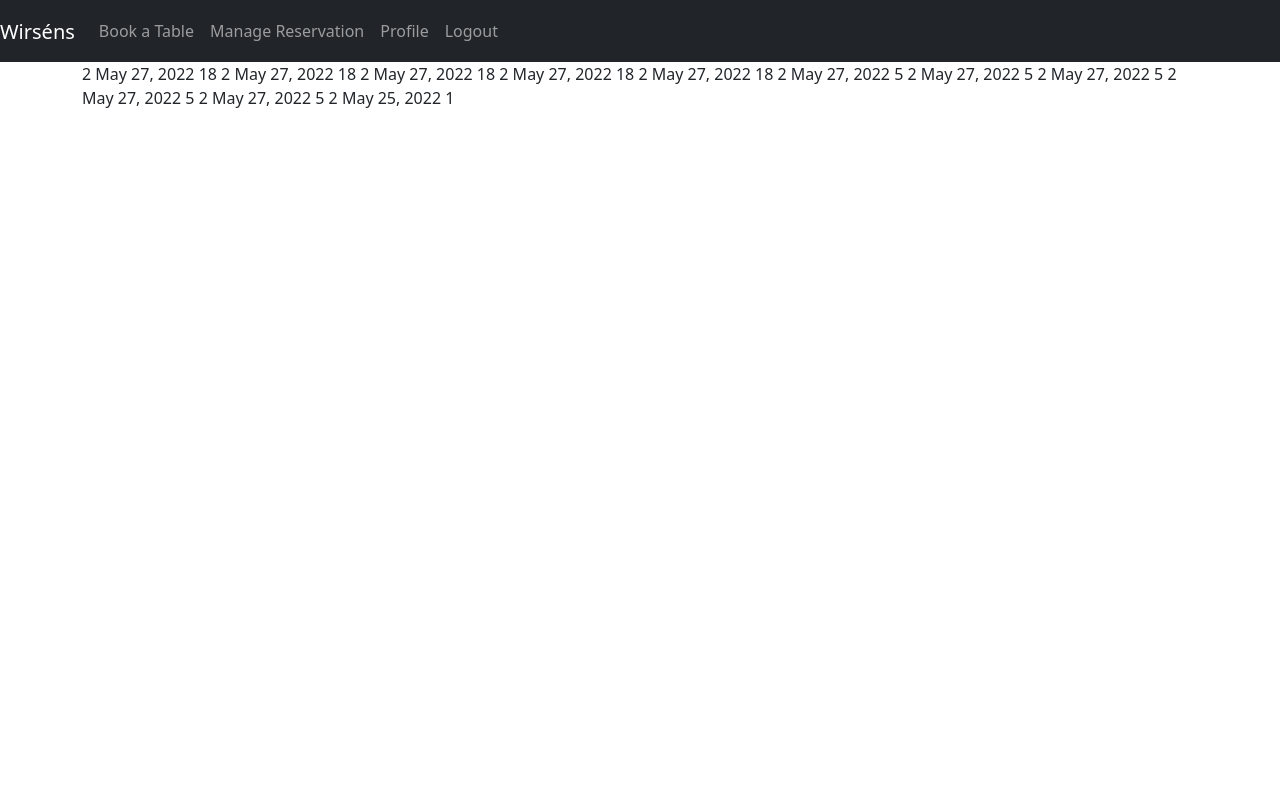
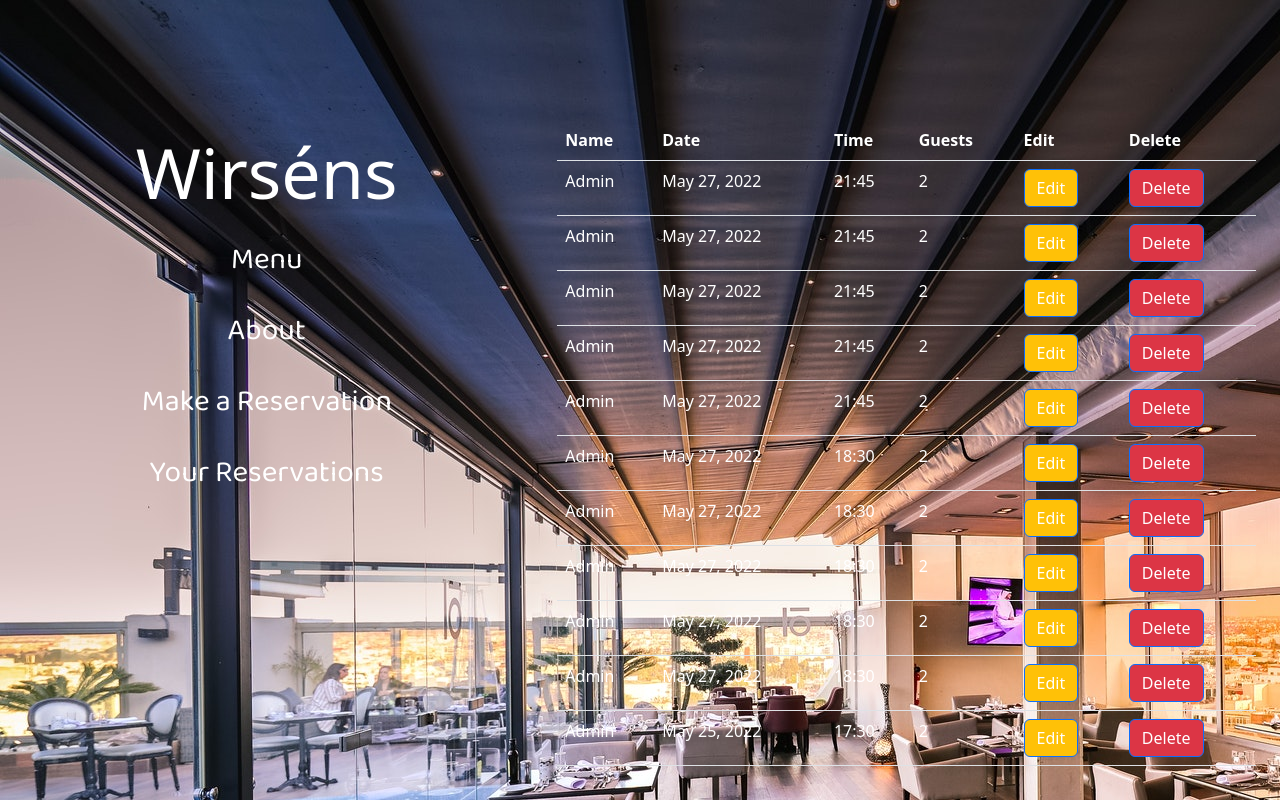
Before and after one commit to FilipWirsen/Wirsen-Restaurant, a Django app: page /edit_reservation in a window 1280 px wide. Run offline with Django 3.2, Linux system fonts and the light colour scheme; a user stored in the database is signed in; data comes from the database, SQL or seed files in the repository; both versions use the stored data as it was after the commit; some libraries are stand-ins or nearby versions.

Commit message:
Add message to reservation form

```diff
--- a/project/settings.py
+++ b/project/settings.py
@@ -126,7 +126,11 @@
 # Static files (CSS, JavaScript, Images)
 # https://docs.djangoproject.com/en/3.2/howto/static-files/
 
-STATIC_URL = '/static/'
+STATIC_URL = 'static/'
+
+STATICFILES_DIRS = (
+    os.path.join(BASE_DIR, "static"),
+)
 
 
 # Default primary key field type
--- a/restaurant/views.py
+++ b/restaurant/views.py
@@ -7,6 +7,7 @@
 from django.views import generic, View
 from django.template import RequestContext
 from .availability import CheckAvailability
+from django.contrib import messages
 
 # Create your views here.
 
@@ -37,22 +38,29 @@
                 book_time__range=(time, bookings_after))
             if post.size <= 2:
                 if get_bookings_before.count() >= 5 or get_bookings_after.count() >= 5 and get_bookings_after.count() + get_bookings_before.count() <= 9:
-                    return HttpResponse("Time not avaibile xd")
+                    messages.error(request, 'Time not avalible')
+                    form = MakeReservationForm()
+                    return render(request, 'reservation/reservation.html', {'form': form})
                 else:
                     tables = Table.objects.filter(table_size=2)
                     for table in tables:
-                        if not Reservation.objects.filter(book_date=post.date, book_time__range=(get_bookings_before.count(), get_bookings_after.count())   ,table=table).exists():
+                        if not Reservation.objects.filter(book_date=post.date, book_time__range=(get_bookings_after.count(), get_bookings_before.count()), table=table).exists():
                             post.table = table
-                    # table = Table.objects.filter(table_size=2).first()
+                        else:
+                            HttpResponse("Error")
+                    form = MakeReservationForm()
                     post.save()
-                    return HttpResponse(f"Booked Bookings before: {get_bookings_before.count()} Bookings After: {get_bookings_after.count()} Time: {time}")
+                    messages.success(request, 'Booked')
+                    return render(request, 'reservation/reservation.html', {'form': form})
 
             elif post.size >= 4:
                 if get_bookings_before.count() >= 5 or get_bookings_after.count() >= 5 and get_bookings_after.count() + get_bookings_before.count() <= 9:
                     return HttpResponse("Time not avaibile xd")
                 else:
-                    table = Table.objects.filter(table_size=2).first()
-                    post.table = table
+                    tables = Table.objects.filter(table_size=4)
+                    for table in tables:
+                        if not Reservation.objects.filter(book_date=post.date, book_time__range=(get_bookings_before.count(), get_bookings_after.count()), table=table).exists():
+                            post.table = table
                     post.save()
                     return HttpResponse(f"Booked Bookings before: {get_bookings_before.count()} Bookings After: {get_bookings_after.count()} Time: {time}")
     else:
--- a/static/css/style.css
+++ b/static/css/style.css
@@ -1,3 +1,4 @@
+@import url('https://fonts.googleapis.com/css2?family=Baloo+2&display=swap');
 html {
     -webkit-background-size: cover;
     -moz-background-size: cover;
@@ -5,6 +6,26 @@
     background-size: cover;
   }
 
-#test {
-    color:blue;
+body {
+    background: white url("/static/images/background.jpg") no-repeat;
 }
+
+.left, .right {
+  padding-top: 15vh;
+  height: 100vh;
+}
+
+.header {
+  font-size: 55px;
+}
+
+.nav-link{
+  font-size: 30px;
+  font-family: 'Baloo 2', cursive;
+  margin: 5px;
+}
+
+.navbar-brand {
+  font-size: 70px;
+  text-align: center;
+}
--- a/templates/base.html
+++ b/templates/base.html
@@ -1,4 +1,3 @@
-{% load static %}
 <!DOCTYPE html>
 <html lang="en">
 <head>
@@ -7,33 +6,36 @@
     <meta name="viewport" content="width=device-width, initial-scale=1.0">
     <link href="https://cdn.jsdelivr.net/npm/bootstrap@5.2.0-beta1/dist/css/bootstrap.min.css" rel="stylesheet" integrity="sha384-0evHe/X+R7YkIZDRvuzKMRqM+OrBnVFBL6DOitfPri4tjfHxaWutUpFmBp4vmVor" crossorigin="anonymous">
     <script src="https://cdn.jsdelivr.net/npm/bootstrap@5.2.0-beta1/dist/js/bootstrap.bundle.min.js" integrity="sha384-pprn3073KE6tl6bjs2QrFaJGz5/SUsLqktiwsUTF55Jfv3qYSDhgCecCxMW52nD2" crossorigin="anonymous"></script>
-    <link rel="stylesheet" href="{% static 'css/style.css %'}">
+
     <title>{% block title %}{% endblock %}</title>
+    {% load static %}
+
+    <link rel="stylesheet" type="text/css" href="{% static 'css/style.css' %}">
 
 </head>
 <body>
-    <nav class="navbar navbar-expand-lg navbar-dark bg-dark">
-        <h2><a class="navbar-brand" href="{% url 'home' %}">Wirséns</a></h2>
-        <button class="navbar-toggler" type="button" data-toggle="collapse" data-target="#navbarNavAltMarkup" aria-controls="navbarNavAltMarkup" aria-expanded="false" aria-label="Toggle navigation">
-          <span class="navbar-toggler-icon"></span>
-        </button>
-        <div class="collapse navbar-collapse" id="navbarNavAltMarkup">
-          <div class="navbar-nav">
-                {% if user.is_authenticated %}
-                    <a class="nav-item nav-link" href="{% url 'reservation' %}">Book a Table</a>
-                    <a class="nav-item nav-link" href="{% url 'edit_reservation' %}">Manage Reservation</a>
-                    <a class="nav-item nav-link" href="{% url 'profile' %}">Profile</a>
-                    <a class="nav-item nav-link" href="{% url 'logout' %}">Logout</a>
-
-                {% else %}
-                    <a class="nav-item nav-link" href="{% url 'register' %}">Register</a>
-                    <a class="nav-item nav-link" href="{% url 'login' %}">Login</a>
-                {% endif %}
-          </div>
-        </div>
-      </nav>
-    {% block content %}
-    {% endblock %}
+  <div class="container-fluid min-vh-100">
+    <div class="row">
+      <div class="col-md-5 left">
+        <nav class="nav flex-column text-center">
+          <a class="navbar-brand text-white" href="{% url 'home' %}">Wirséns</a>
+          <a class="nav-link text-white" href="#">Menu</a>
+          <a class="nav-link text-white" href="#">About</a>
+          {% if user.is_authenticated %}
+          <a class="nav-link text-white" href="{% url 'reservation' %}">Make a Reservation</a>
+          <a class="nav-link text-white" href="{% url 'edit_reservation' %}">Your Reservations</a>
+          {% else %}
+          <a class="nav-link text-white" href="{% url 'register' %}">Register</a>
+          <a class="nav-link text-white" href="{% url 'login' %}">Login</a>
+          {% endif %}
+        </nav>
+      </div>
+      <div class="col-md-7 right text-white">
+        {% block content %}
+        {% endblock %}
+      </div>
+    </div>
+  </div>
 
 </body>
 </html>
--- a/templates/reservation/edit_reservation.html
+++ b/templates/reservation/edit_reservation.html
@@ -5,11 +5,28 @@
 
 <div class="container">
     <div class="col-md-12">
-        {% for reservation in reservations %}
-        {{ reservation.party_size }}
-        {{ reservation.book_date }}
-        {{ reservation.book_time }}
-        {% endfor %}
+        <table class="table text-white">
+            <thead>
+              <tr>
+                <th scope="col">Name</th>
+                <th scope="col">Date</th>
+                <th scope="col">Time</th>
+                <th scope="col">Guests</th>
+                <th scope="col">Edit</th>
+                <th scope="col">Delete</th>
+              </tr>
+            </thead>
+            <tbody>
+                {% for reservation in reservations %}
+              <tr>
+                <td>{{ reservation.user }}</td>
+                <td>{{ reservation.book_date }}</td>
+                <td>{{ reservation.get_book_time_display }}</td>
+                <td>{{ reservation.party_size }}</td>
+                <td><button class="btn btn-primary bg-warning">Edit</button></td>
+                <td><button class="btn btn-primary bg-danger">Delete</button></td>
+              </tr>
+              {% endfor %}
     </div>
     <a href=""></a>
 </div>
```
Also changed, not shown: templates/registration/login.html (+7 -9 lines), templates/reservation/reservation.html (+11 -4 lines), db.sqlite3, static/images/background.jpg (added), static/images/skurt.png (deleted).
